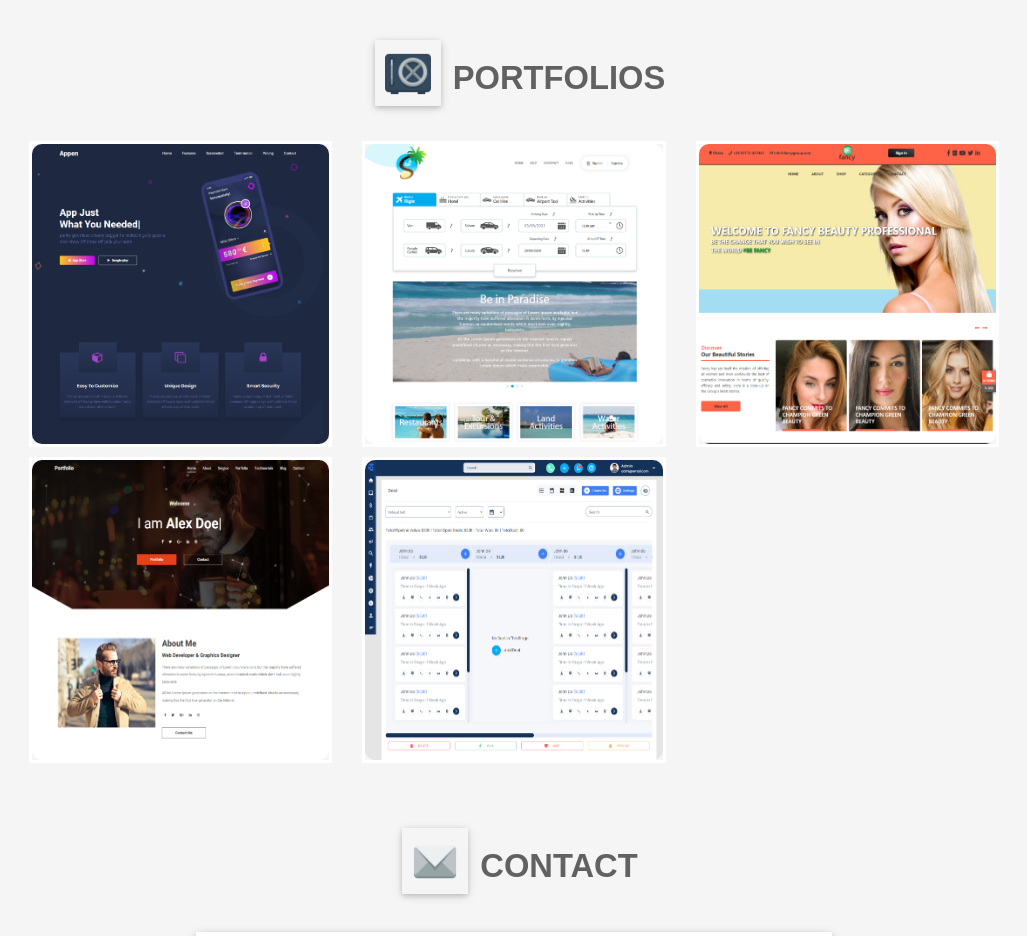
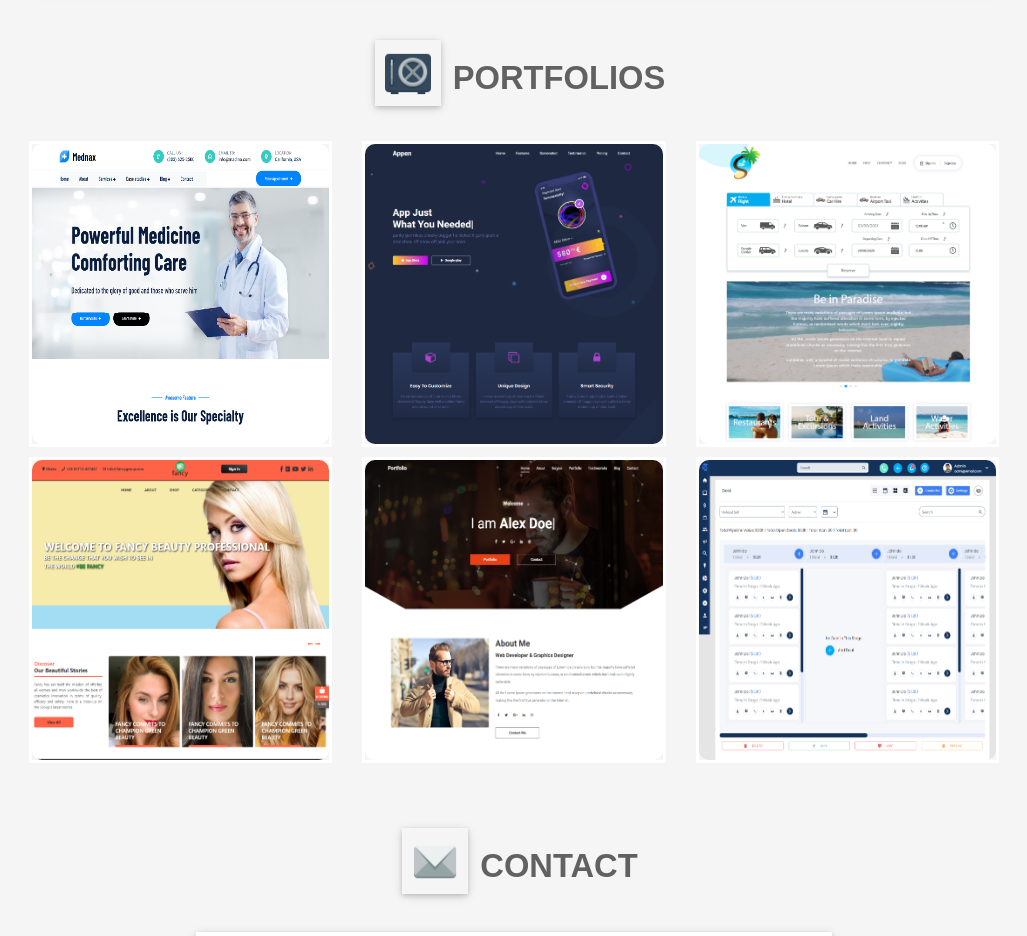
Before and after one commit to MH-Shakil/Mehedi-Hasan, a plain HTML site: page index.html in a window 1280 px wide. Shown: the part 2520-3456 px from the top of the page, without its empty margins (126-1153 px from the left). Drawn offline with Linux system fonts and the light colour scheme; a web font is replaced by a local one.

Commit message:
portfolio updated

```diff
--- a/index.html
+++ b/index.html
@@ -504,6 +504,35 @@
         <div class="row">
           <div class="col-sm-4">
             <a
+              href="https://mh-shakil.github.io/PSD-to-HTML-hospital/"
+              target="_blank"
+            >
+              <div class="portfolio-item portfolio-item0">
+                <div class="item-content text-center">
+                  <img
+                    style="width: 100%; height: 300px"
+                    src="images/portfolios/p6.png"
+                    class="img-fluid"
+                    alt="portfolio-image"
+                  />
+                  <div class="img-overlay">
+                    <div class="info">
+                      <div class="description">
+                        View Project
+                        <i
+                          class="fa fa-arrow-circle-right"
+                          style="margin-left: 5px !important"
+                          aria-hidden="true"
+                        ></i>
+                      </div>
+                    </div>
+                  </div>
+                </div>
+              </div>
+            </a>
+          </div>
+          <div class="col-sm-4">
+            <a
               href="https://mh-shakil.github.io/Html-css-phone-app/"
               target="_blank"
             >
```
Also changed, not shown: images/portfolios/p6.png (added).
